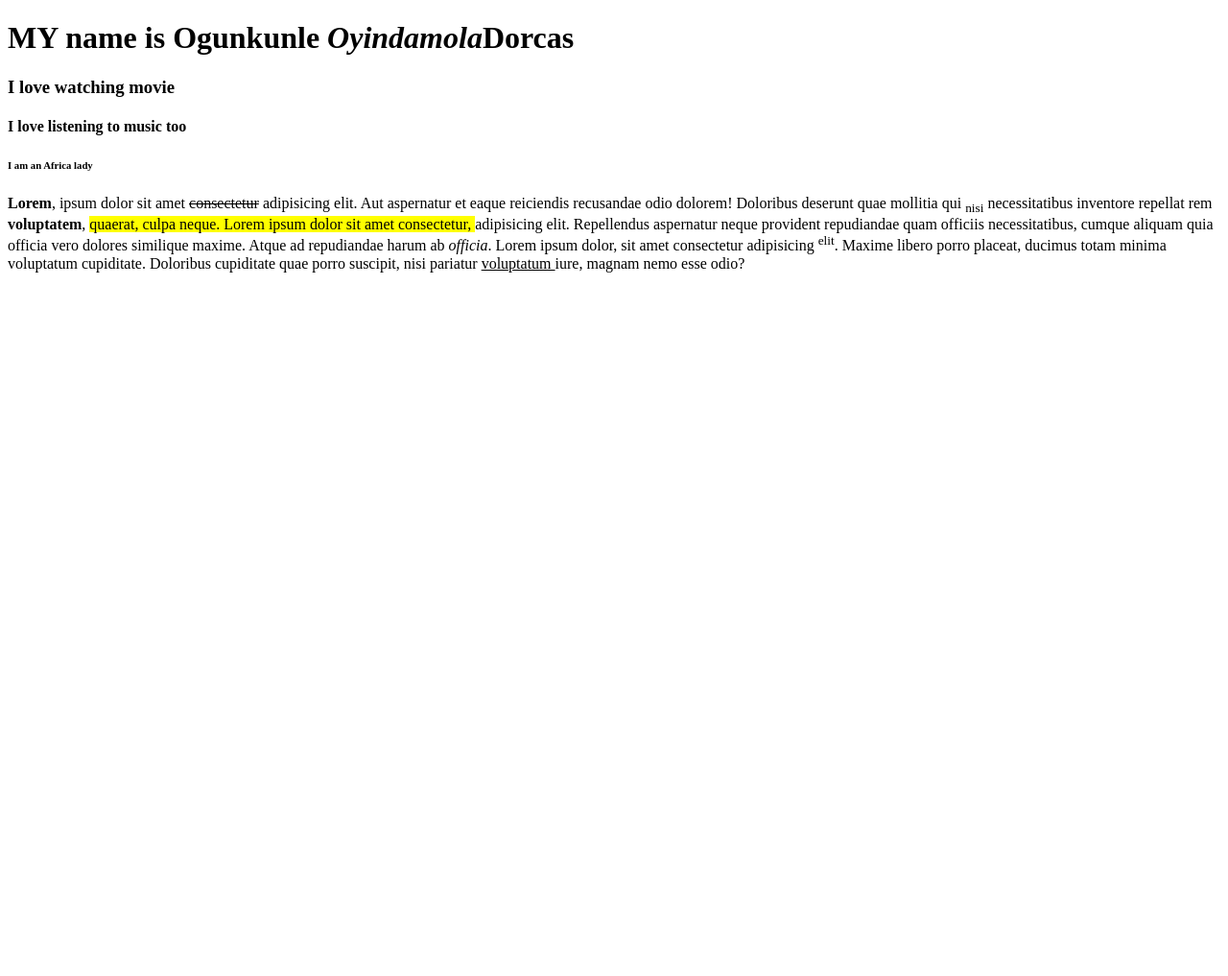
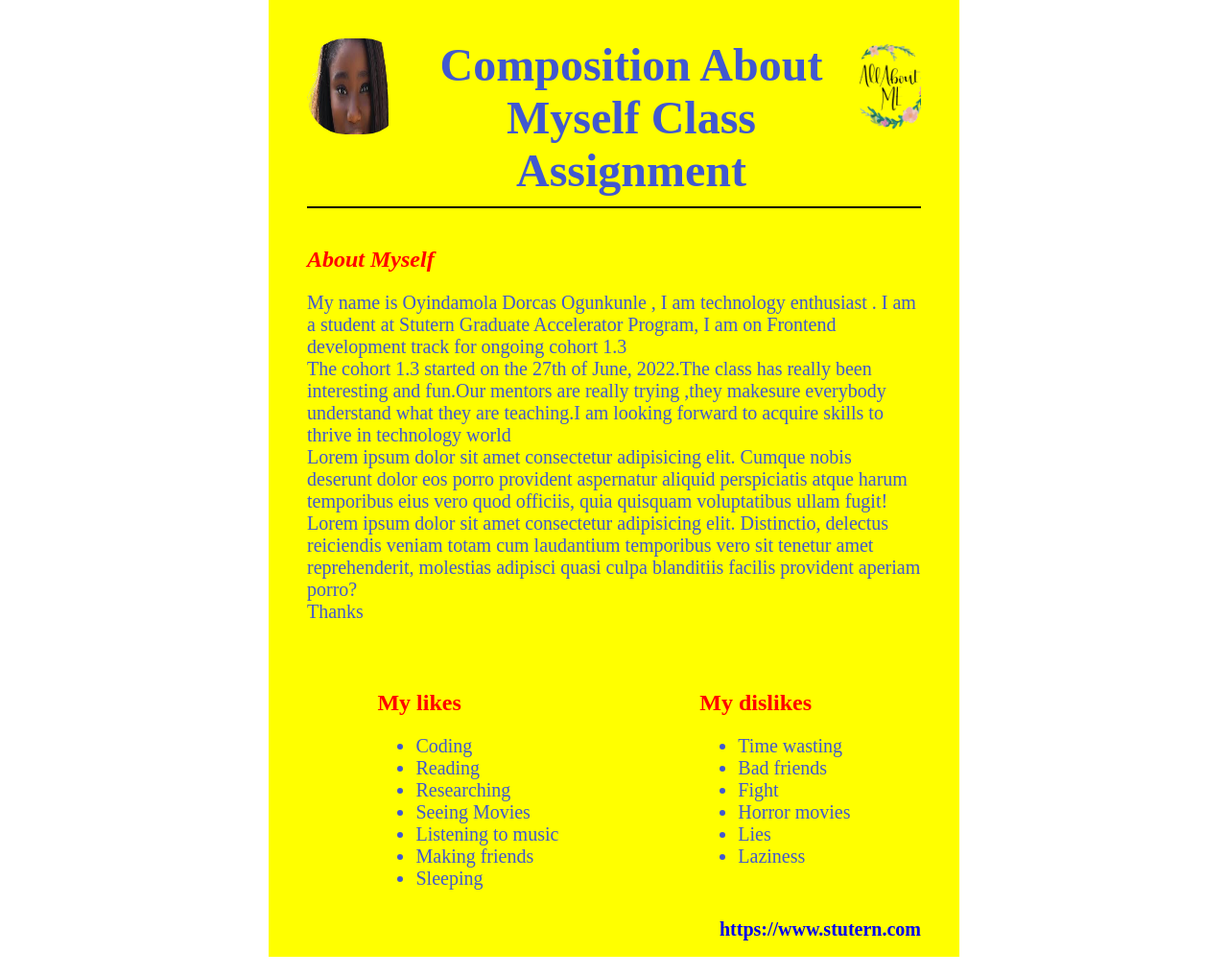
Before and after one commit to oyinwumi/Omolola_Class, a plain HTML site: page index.html in a window 1280 px wide. Shown: the whole page at 96% size. Before the commit the page ends 800 px from the top, so only its background shows below. Drawn offline with Linux system fonts and the light colour scheme.

Commit message:
addition of styling

```diff
--- /dev/null
+++ b/css/style.css
@@ -0,0 +1,61 @@
+*{
+    border: 0;
+    margin: 0;
+
+}
+
+.container {
+    width: 50%;
+    background-color: yellow;
+    margin:0 auto;
+    padding: 40px;
+    margin-bottom: 20px;
+}
+
+.header {
+    text-align: center;
+    color: rgb(65, 88, 208);
+    display: flex;
+    font-size: 24px;
+}
+img {
+    width: 100px;
+    height: 100px;
+    border-radius: 40px;
+}
+h3 {
+    color: red;
+    font-size: 24px;
+    font-weight: 600;
+    margin-top: 40px;
+    margin-bottom: 20px;
+}
+p {
+    color: rgb(65, 88, 208);
+    font-size: 20px;
+}
+
+ul {
+    margin-bottom: 30px;
+}
+.list {
+    display: flex;
+    justify-content: space-around;
+    color: rgb(65, 88, 208);
+    padding-top: 30px;
+    font-size: 20px;
+}
+hr{
+    border: 1px solid black;
+    margin-top: 10px;
+}
+
+#link {
+    font-size: 20px;
+    text-decoration: none;
+   /* align-items: center; */
+   /* margin: auto; */
+   float: right;
+
+
+}
--- a/index.html
+++ b/index.html
@@ -4,18 +4,53 @@
     <meta charset="UTF-8">
     <meta http-equiv="X-UA-Compatible" content="IE=edge">
     <meta name="viewport" content="width=device-width, initial-scale=1.0">
-    <title>About Myself</title>
+    <link rel="stylesheet" href="css/style.css">
+    <title>Composition About me</title>
 </head>
 <body>
-   <div>
-    <h1>MY name is Ogunkunle <i>Oyindamola</i><b>Dorcas</b></h1>
-    <h3>I love watching movie</h3>
-    <h4>I love listening to music too</h4>
-    <h6>I am an Africa lady</h6>
-    <p><b>Lorem</b>, ipsum dolor sit amet  <del>consectetur</del>  adipisicing elit. Aut aspernatur et eaque reiciendis recusandae odio dolorem! Doloribus deserunt quae mollitia qui <sub>nisi</sub> necessitatibus inventore repellat rem <strong>voluptatem</strong>, <mark>quaerat, culpa neque. Lorem ipsum dolor sit amet consectetur, </mark>  adipisicing elit. Repellendus aspernatur neque provident repudiandae quam officiis necessitatibus, cumque aliquam quia officia vero dolores similique maxime. Atque ad repudiandae harum ab <em>officia</em>.
-        Lorem ipsum dolor, sit amet consectetur adipisicing <sup>elit</sup>. Maxime libero porro placeat, ducimus totam minima voluptatum cupiditate. Doloribus cupiditate quae porro suscipit, nisi pariatur <ins>voluptatum </ins> iure, magnam nemo esse odio?
+    <div class="container">
+      <div class="header">
+        <img src="img/ladyy.png" alt="">
+        <h1>Composition About Myself  Class Assignment</h1>
+        <img src="img/aboutme.png" alt="">
+    </div>
+    <hr>
+      <div>
+        <h3><i>About Myself</i></h3>
+        <p>My name is Oyindamola Dorcas Ogunkunle , I am technology enthusiast . I am a student at Stutern Graduate Accelerator Program, I am on Frontend development track for ongoing cohort 1.3</p>
+        <p>The cohort 1.3 started on the 27th of June, 2022.The class has really been interesting and fun.Our mentors are really trying ,they makesure everybody understand what they are teaching.I am looking forward to acquire skills to thrive in technology world
+        </p>
+        <p>Lorem ipsum dolor sit amet consectetur adipisicing elit. Cumque nobis deserunt dolor eos porro provident aspernatur aliquid perspiciatis atque harum temporibus eius vero quod officiis, quia quisquam voluptatibus ullam fugit!</p>
+        <p>Lorem ipsum dolor sit amet consectetur adipisicing elit. Distinctio, delectus reiciendis veniam totam cum laudantium temporibus vero sit tenetur amet reprehenderit, molestias adipisci quasi culpa blanditiis facilis provident aperiam porro?</p>
+        <p>Thanks</p>
+        <div class="list">
+            <div>
+                <h3>My likes</h3>
+                <ul>
+                    <li>Coding</li>
+                    <li>Reading</li>
+                    <li>Researching</li>
+                    <li>Seeing Movies</li>
+                    <li>Listening to music</li>
+                    <li>Making friends</li>
+                    <li>Sleeping</li>
+                </ul>
+            </div>
+            <div>
+                <h3>My dislikes</h3>
+                <ul>
+                    <li>Time wasting</li>
+                    <li>Bad friends</li>
+                    <li>Fight</li>
+                    <li>Horror movies</li>
+                    <li>Lies</li>
+                    <li>Laziness</li>
 
-    </p>
-   </div>
+                </ul>
+            </div>
+        </div>
+      </div>
+      <strong><a href="https://www.stutern.com/" id="link">https://www.stutern.com</a></strong>
+    </div>
 </body>
 </html>
```
Also changed, not shown: img/aboutme.png (added), img/ladyy.png (added).
